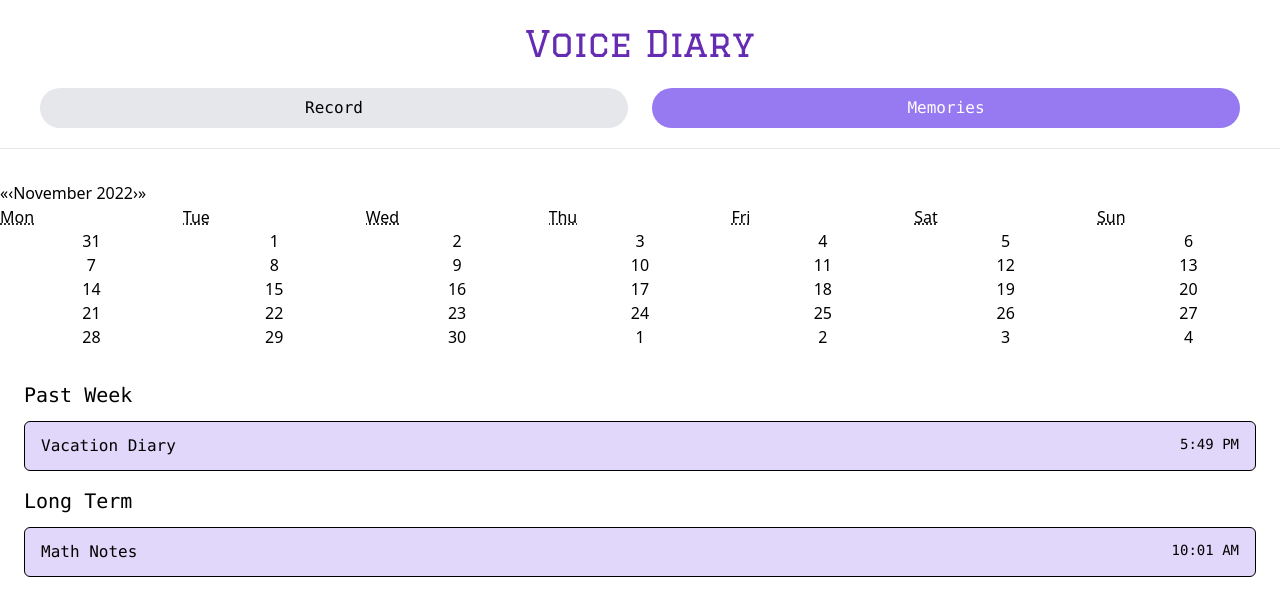
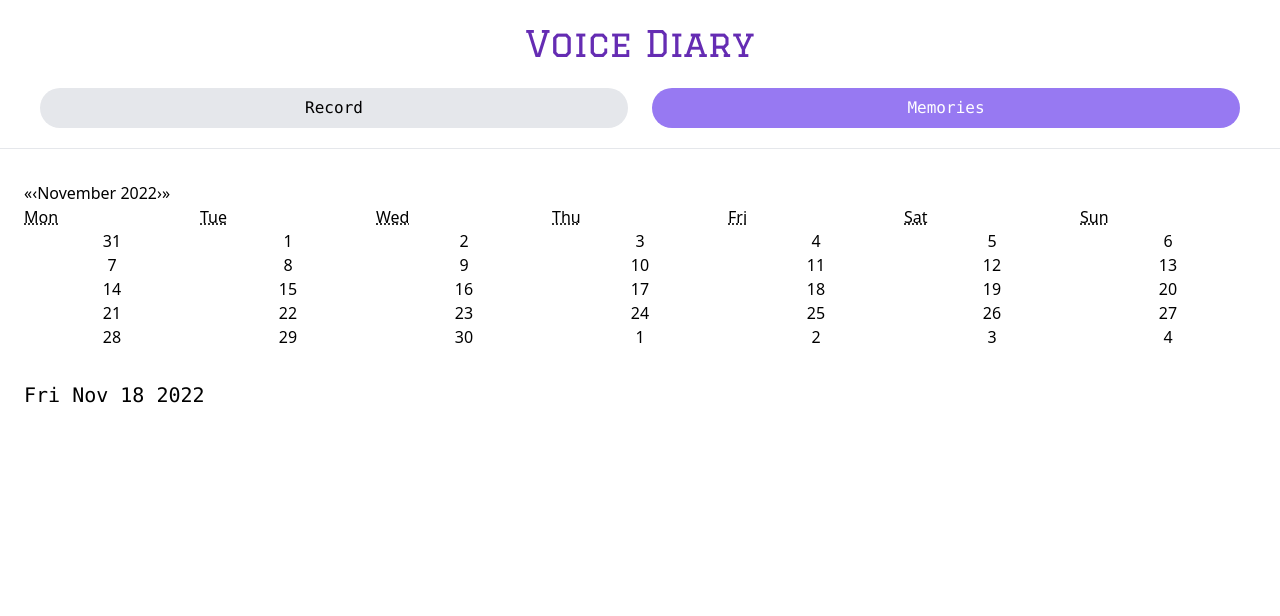
Before and after one commit to 397-f22/VoiceDiary, a React (Vite) app: page /memories in a window 1280 px wide. Shown: the top 616 px of the page. Built offline with nearby package versions, Linux system fonts and the light colour scheme; what @speechly/speech-recognition-polyfill would draw is missing.

Commit message:
implemented date filter

```diff
--- a/src/components/Calendar.tsx
+++ b/src/components/Calendar.tsx
@@ -1,15 +1,10 @@
-import { useNavigate, useLocation } from "react-router-dom";
-import { clsx } from "clsx";
-import React, { useState } from 'react';
 import Calendar from 'react-calendar';
 
-const VoiceCalendar = () => {
-
-  const [value, onChange] = useState(new Date());
-
+// TODO: add type
+const VoiceCalendar = ({ selectedDate, setSelectedDate }: any) => {
   return (
-    <div>
-        <Calendar onChange={onChange} value={value} />
+    <div className="mx-6">
+      <Calendar value={selectedDate} onChange={setSelectedDate} />
     </div>
   );
 };
--- a/src/components/Memories.tsx
+++ b/src/components/Memories.tsx
@@ -1,49 +1,34 @@
-import { MemoryEntryType } from "../types/memory";
-import MemoryEntry from "./MemoryEntry";
-import NavBar from "./NavBar";
-import VoiceCalender from "./Calendar";
+import { useState } from 'react';
+import { MemoryEntryType } from '../types/memory';
+import MemoryEntry from './MemoryEntry';
+import NavBar from './NavBar';
+import VoiceCalender from './Calendar';
 
 interface MemoriesProps {
   memoryEntries: MemoryEntryType[];
 }
 
 const Memories = ({ memoryEntries }: MemoriesProps) => {
-  const filterDays = (lowerBound: number, upperBound: number) => {
-    const newList = memoryEntries.filter((memory) => {
-      const daysSince =
-        new Date().valueOf() / 86400000 - memory.datetime.valueOf() / 86400000;
-      return lowerBound <= daysSince && upperBound > daysSince;
-    });
-    return newList;
-  };
+  const [selectedDate, setSelectedDate] = useState(new Date());
 
-  const pastDay = filterDays(0, 1);
-  const pastWeek = filterDays(1, 7);
-  const longTerm = filterDays(7, 86400000);
-
-  const filteredMemories = {
-    "Past Day": pastDay,
-    "Past Week": pastWeek,
-    "Long Term": longTerm,
-  };
+  const filteredMems = memoryEntries.filter(
+    (entry) => entry.datetime.getDate() === selectedDate.getDate()
+  );
 
   return (
     <div className="flex flex-col w-full h-screen gap-8">
       <NavBar />
-      <VoiceCalender />
+      <VoiceCalender
+        selectedDate={selectedDate}
+        setSelectedDate={setSelectedDate}
+      />
       <div className="flex flex-col gap-4">
-        {Object.entries(filteredMemories).map(([key, value]) => {
-          return (
-            value.length != 0 && (
-              <div className="flex flex-col mx-6 gap-3" key={key}>
-                <h2 className="font-mono text-xl">{key}</h2>
-                {value.map((entry, idx) => (
-                  <MemoryEntry key={idx} Entry={entry} />
-                ))}
-              </div>
-            )
-          );
-        })}
+        <div className="flex flex-col mx-6 gap-3">
+          <h2 className="font-mono text-xl">{selectedDate.toDateString()}</h2>
+          {filteredMems.map((entry, idx) => (
+            <MemoryEntry key={idx} Entry={entry} />
+          ))}
+        </div>
       </div>
     </div>
   );
```
